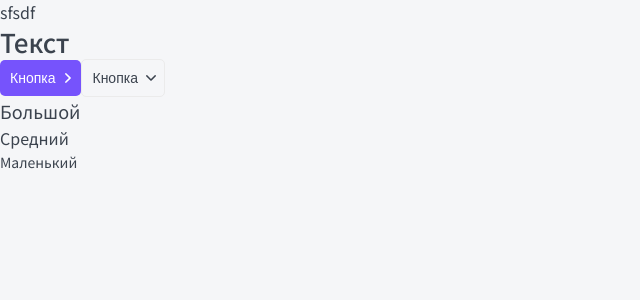
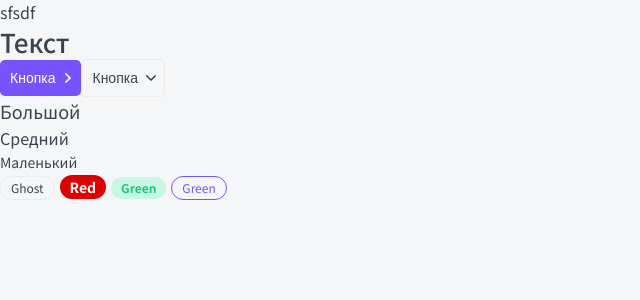
Before and after one commit to Laschenkov67/top-app, a Next.js app: page / in a window 1280 px wide. Shown: the top 300 px of the page, without its empty margins (0-640 px from the left). Built offline with nearby package versions, Linux system fonts and the light colour scheme.

Commit message:
Компонент тэга

```diff
--- /dev/null
+++ b/components/Tag/Tag.module.css
@@ -0,0 +1,52 @@
+.tag {
+	display: inline-block;
+
+	box-sizing: border-box;
+	margin-right: 5px;
+	border-radius: 20px;
+}
+
+.s {
+	padding: 5px 10px;
+
+	font-size: 12px;
+	line-height: 12px;
+}
+
+.m {
+	padding: 5px 10px;
+
+	font-size: 14px;
+	line-height: 14px;
+}
+
+.ghost {
+	border: 1px solid var(--gray-light);
+}
+
+.red {
+	color: var(--white);
+	background: #DE0000;
+
+	font-weight: bold;
+}
+
+.grey {
+	color: var(--white);
+	background: #B3C0D9;
+
+	font-weight: bold;
+}
+
+.green {
+	color: var(--green);
+	background: var(--green-light);
+
+	font-weight: bold;
+}
+
+.primary {
+	color: var(--primary);
+	background: none;
+	border: 1px solid var(--primary);
+}
--- /dev/null
+++ b/components/Tag/Tag.tsx
@@ -0,0 +1,26 @@
+import { PProps } from './Tag.props';
+import styles from './Tag.module.css';
+import cn from 'classnames';
+
+export const Tag = ({ size = 's', children, color = 'ghost', href, className, ...props }: PProps): JSX.Element => {
+	return (
+		<div
+			className={cn(styles.tag, className, {
+				[styles.s]: size == 's',
+				[styles.m]: size == 'm',
+				[styles.ghost]: color == 'ghost',
+				[styles.red]: color == 'red',
+				[styles.grey]: color == 'grey',
+				[styles.green]: color == 'green',
+				[styles.primary]: color == 'primary',
+			})}
+			{...props}
+		>
+			{
+				href
+					? <a href={href}>{children}</a>
+					: <>{children}</>
+			}
+		</div>
+	);
+};
--- a/components/index.ts
+++ b/components/index.ts
@@ -1,3 +1,4 @@
 export * from './Htag/Htag';
 export * from './Button/Button';
 export * from './P/P';
+export * from './Tag/Tag';
--- a/pages/index.tsx
+++ b/pages/index.tsx
@@ -1,6 +1,6 @@
 
 import React from 'react';
-import { Button, Htag, P } from '../components';
+import { Button, Htag, P, Tag } from '../components';
 
 export default function Home(): JSX.Element {
   return (
@@ -13,6 +13,10 @@
 			<P size='l'>Большой</P>
 			<P>Средний</P>
 			<P size='s'>Маленький</P>
+      <Tag size='s'>Ghost</Tag>
+			<Tag size='m' color='red'>Red</Tag>
+			<Tag size='s' color='green'>Green</Tag>
+			<Tag color='primary'>Green</Tag>
       </>
     </div>
   );
```
Also changed, not shown: components/Tag/Tag.props.ts (added, +8 -0 lines).
